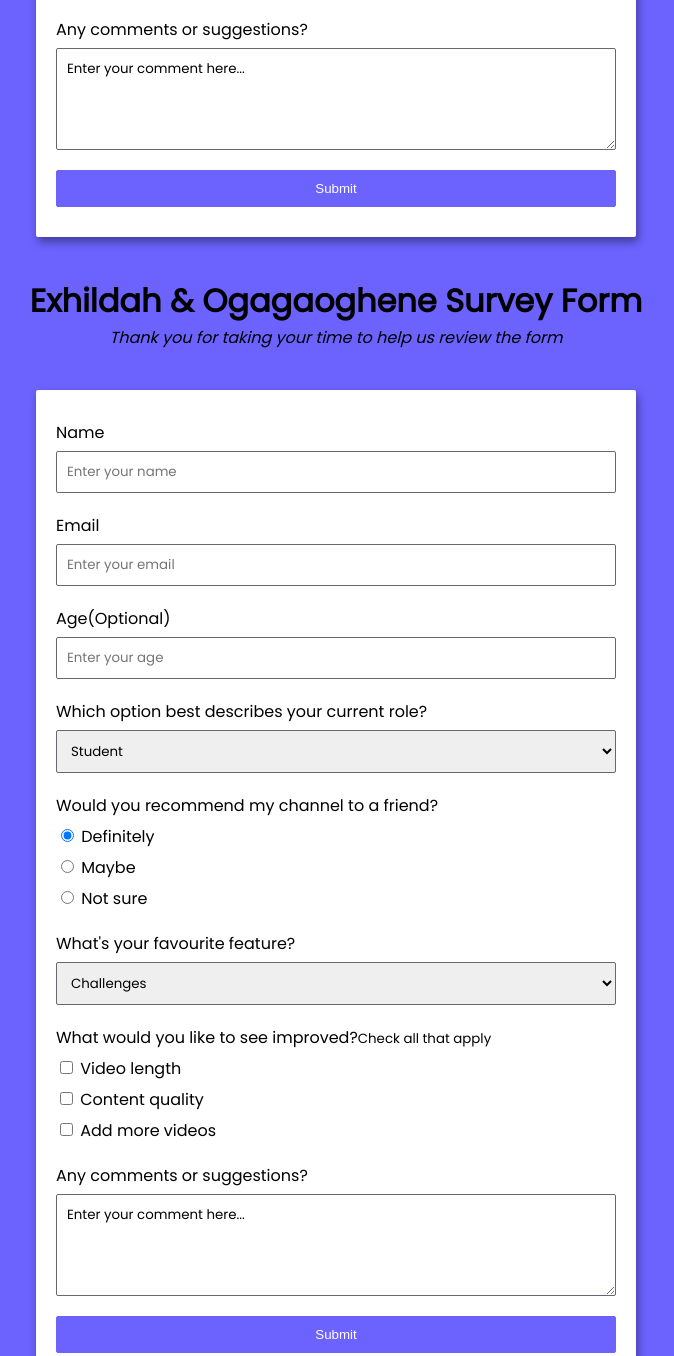
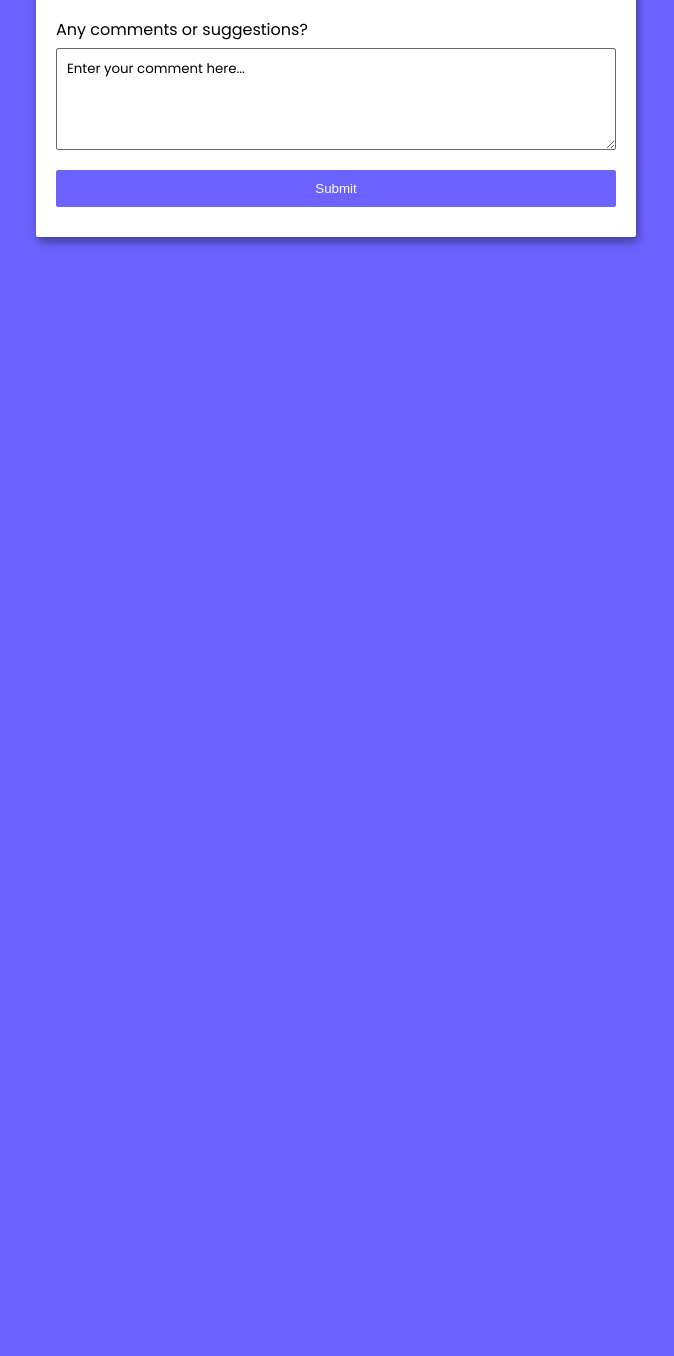
Before and after one commit to ogagaoghene/webdemo, a plain HTML site: page index.html in a window 1280 px wide. Shown: the part 890-2246 px from the top of the page, without its empty margins (304-978 px from the left). After the commit the page ends 1167 px from the top, so only its background shows below. Drawn offline with Linux system fonts and the light colour scheme.

Commit message:
Updated styled index.html file

```diff
--- a/index.html
+++ b/index.html
@@ -73,78 +73,3 @@
 
   </body>
 </html>
-<!DOCTYPE html>
-<html lang="en" xmlns="https://www.w3.org/1999/xhtml">
-  <head>
-    <title>Survey Form</title>
-    <link rel="stylesheet" href="style.css" type="text/css"/>
-  </head>
-  <body>
-
-      <h1 id="title">Exhildah & Ogagaoghene Survey Form</h1>
-      <p id="description">
-        <i>Thank you for taking your time to help us review the form</i>
-      </p>
-
-      <form id="survey-form">
-        <div class="form-control">
-          <label for="name" id="name-label">Name</label>
-          <input type="text" name="name" placeholder="Enter your name" required />
-        </div>
-
-        <div class="form-control">
-          <label for="email" id="email-label">Email</label>
-          <input type="email" name="email" placeholder="Enter your email" required />
-        </div>
-
-        <div class="form-control">
-          <label for="age" id="label-age">Age(Optional)</label>
-          <input type="number" name="number" placeholder="Enter your age" required />
-        </div>
-
-        <div class="form-control">
-          <label for="role">Which option best describes your current role?</label>
-          <select id="role">
-            <option value="student">Student</option>
-            <option value="full-time-learner">Full time learner</option>
-            <option value="full-time-job">Full time job</option>
-            <option value="prefer-not-to-say">Prefer not to say</option>
-            <option value="other">Other</option>
-          </select>
-        </div>
-
-        <div class="form-control">
-          <label>Would you recommend my channel to a friend?</label>
-          <label for="definitely"><input type="radio" name="recommend-1" value="definitely" id="definitely" checked /> Definitely</label>
-          <label for="maybe"><input type="radio" name="recommend-2" value="maybe" id="maybe" /> Maybe</label>
-          <label for="not-sure">  <input type="radio" name="recommend-3" value="not-sure" id="not-sure" /> Not sure</label>
-        </div>
-
-        <div class="form-control">
-          <label for="feature">What's your favourite feature?</label>
-          <select name="feature" id="feature">
-            <option value="challenges">Challenges</option>
-            <option value="projects">Projects</option>
-            <option value="community">Community</option>
-            <option value="open-source">Open Source</option>
-          </select>
-        </div>
-
-        <div class="form-control">
-          <label>What would you like to see improved?<small>Check all that apply</small></label>
-          <label for="video-length"><input type="checkbox" id="video-length" name="video-length" value="video-length" /> Video length</label>
-          <label for="content-quality"><input type="checkbox" id="content-quality" name="content-quality" value="content-quality" /> Content quality</label>
-          <label for="more-videos"><input type="checkbox" id="more-videos" name="more-videos" value="more-videos" /> Add more videos</label>
-        </div>
-
-        <div class="form-control">
-          <label for="comments">Any comments or suggestions?</label>
-          <textarea rows="4" cols="50" name="comments" id="comments" >Enter your comment here...</textarea>
-        </div>
-
-        <button type="submit" value="submit">Submit</button>
-
-      </form>
-
-  </body>
-</html>
```
